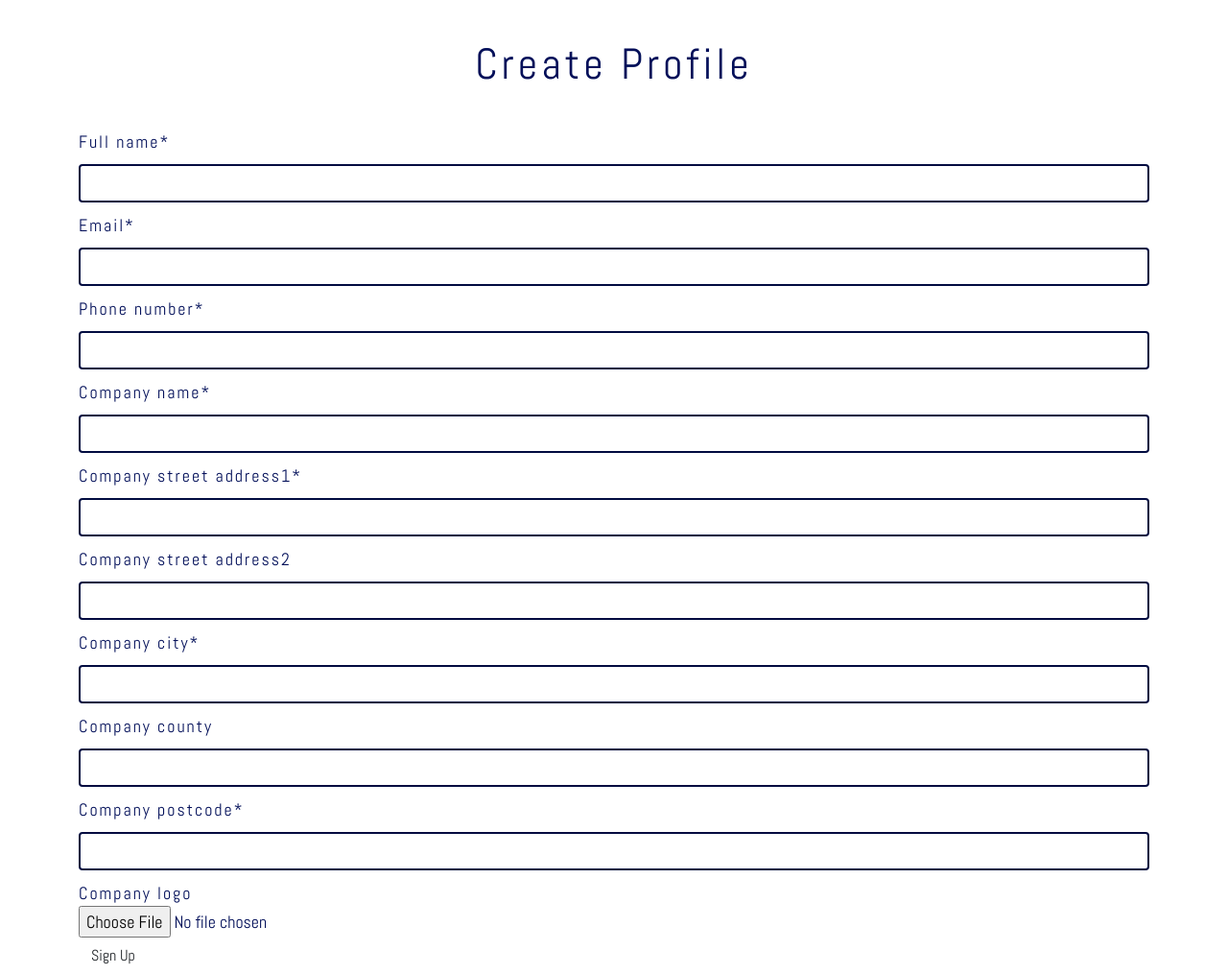
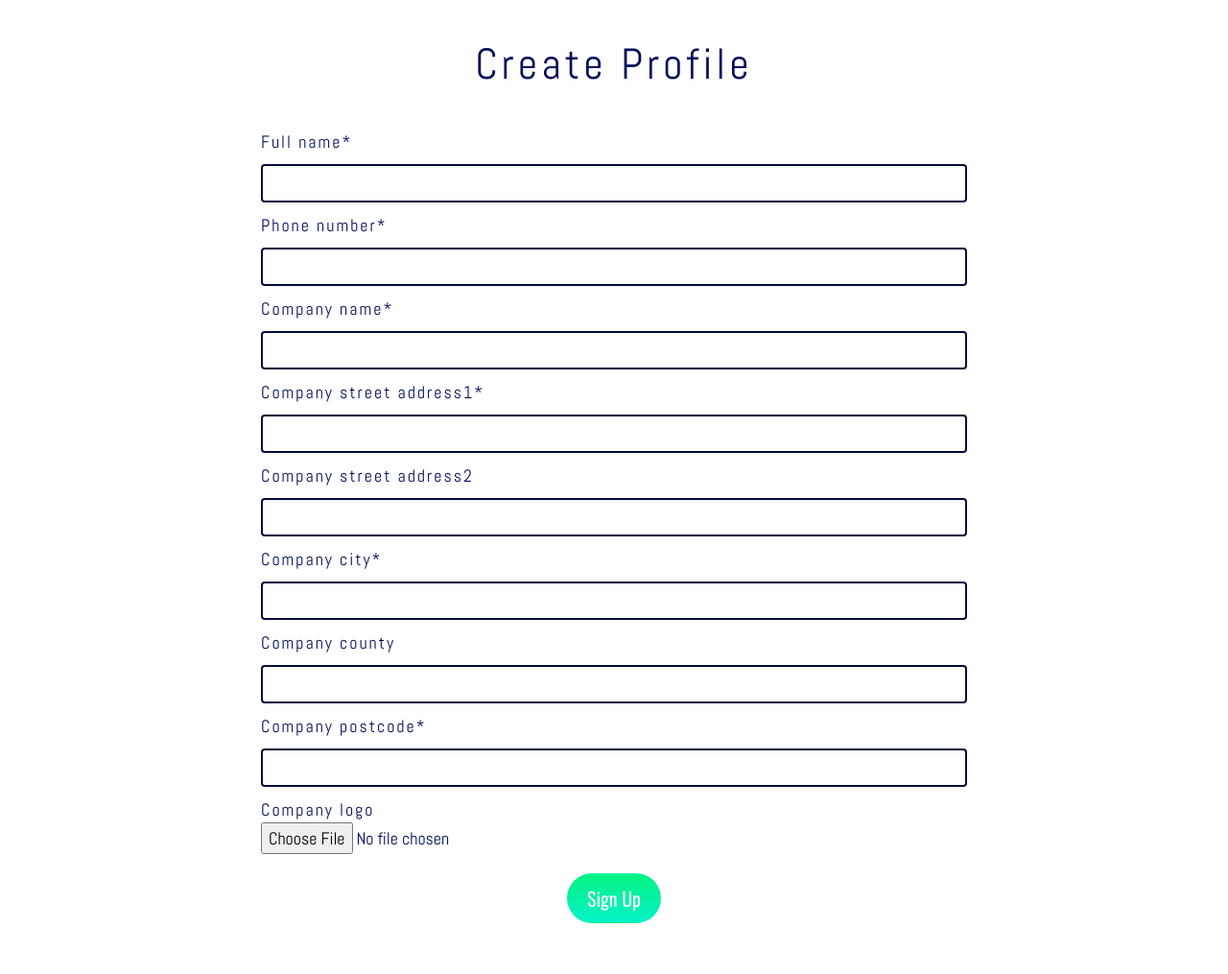
Before and after one commit to R-Prince/counter_ms4, a Django app: page /profile/create in a window 1280 px wide. Shown: the part 62-1077 px from the top of the page at 96% size. After the commit the page ends 1024 px from the top, so only its background shows below. Run offline with Django 3.2, Linux system fonts and the light colour scheme; the visitor is signed in with stand-in values (Sample User, id 1); some libraries are stand-ins or nearby versions.

Commit message:
Update create profile template

```diff
--- a/profiles/models.py
+++ b/profiles/models.py
@@ -22,11 +22,3 @@ class UserProfile(models.Model):
 
     def __str__(self):
         return self.company_name
-
-
-@receiver(post_save, sender=User)
-def update_user_profile(sender, instance, created, **kwargs):
-    """
-    update the user profile
-    """
-    instance.userprofile.save()
--- a/profiles/templates/profiles/create_profile.html
+++ b/profiles/templates/profiles/create_profile.html
@@ -12,12 +12,11 @@
 {% block content %}
     <div class="container">
         <div class="row">
-            <div class="col-12">
+            <div class="col-12 col-md-8 offset-md-2">
                 <form action="{% url 'create_profile' %}" method="POST">
                     {% csrf_token %}
                     <fieldset>
                         {{user_profile_form.full_name | as_crispy_field }}
-                        {{user_profile_form.email | as_crispy_field }}
                         {{user_profile_form.phone_number | as_crispy_field }}
                         {{user_profile_form.company_name | as_crispy_field }}
                         {{user_profile_form.company_street_address1 | as_crispy_field }}
@@ -27,10 +26,12 @@
                         {{user_profile_form.company_postcode | as_crispy_field }}
                         {{user_profile_form.company_logo | as_crispy_field }}
                     </fieldset>
-                    <div>
-                        <button id="submit-button" class="btn">
-                            Sign Up
-                        </button>
+                    <div class="row submit-container">
+                        <div class="d-flex justify-content-center">
+                            <button id="submit-button" class="btn green-btn btn-lg">
+                                Sign Up
+                            </button>
+                        </div>
                     </div>
                 </form>
             </div>
--- a/profiles/views.py
+++ b/profiles/views.py
@@ -15,7 +15,7 @@ def create_profile(request):
         form_data = {
             'user': request.user,
             'full_name': request.POST['full_name'],
-            'email': request.POST['email'],
+            'email': request.user.email,
             'phone_number': request.POST['phone_number'],
             'company_name': request.POST['company_name'],
             'company_street_address1': request.POST['company_street_address1'],
@@ -35,6 +35,7 @@ def create_profile(request):
                 start_date=date.today(),
                 end_date=end_date)
             create_subscription.save()
+            messages.info(request, 'Profile created Successfully')
 
         return redirect(reverse('profile'))
 
@@ -51,7 +52,7 @@ def profile(request):
     try:
         profile = get_object_or_404(UserProfile, user=request.user)
     except Exception:
-        messages.success(request, 'Please create a profile first')
+        messages.info(request, 'Please create a Profile')
         return redirect(reverse('create_profile'))
 
     user_subscription = get_object_or_404(Subscription, user=request.user)
```
Also changed, not shown: customers/models.py (+0 -8 lines).
